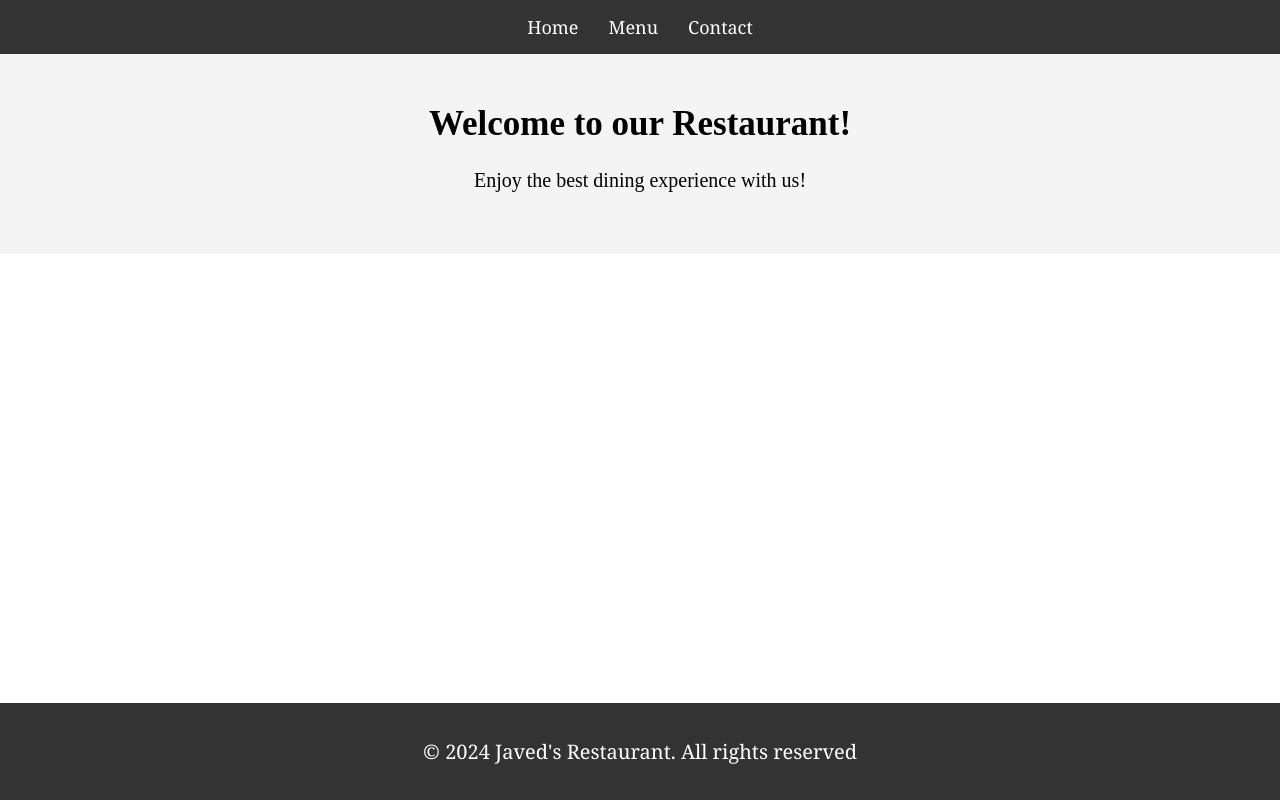
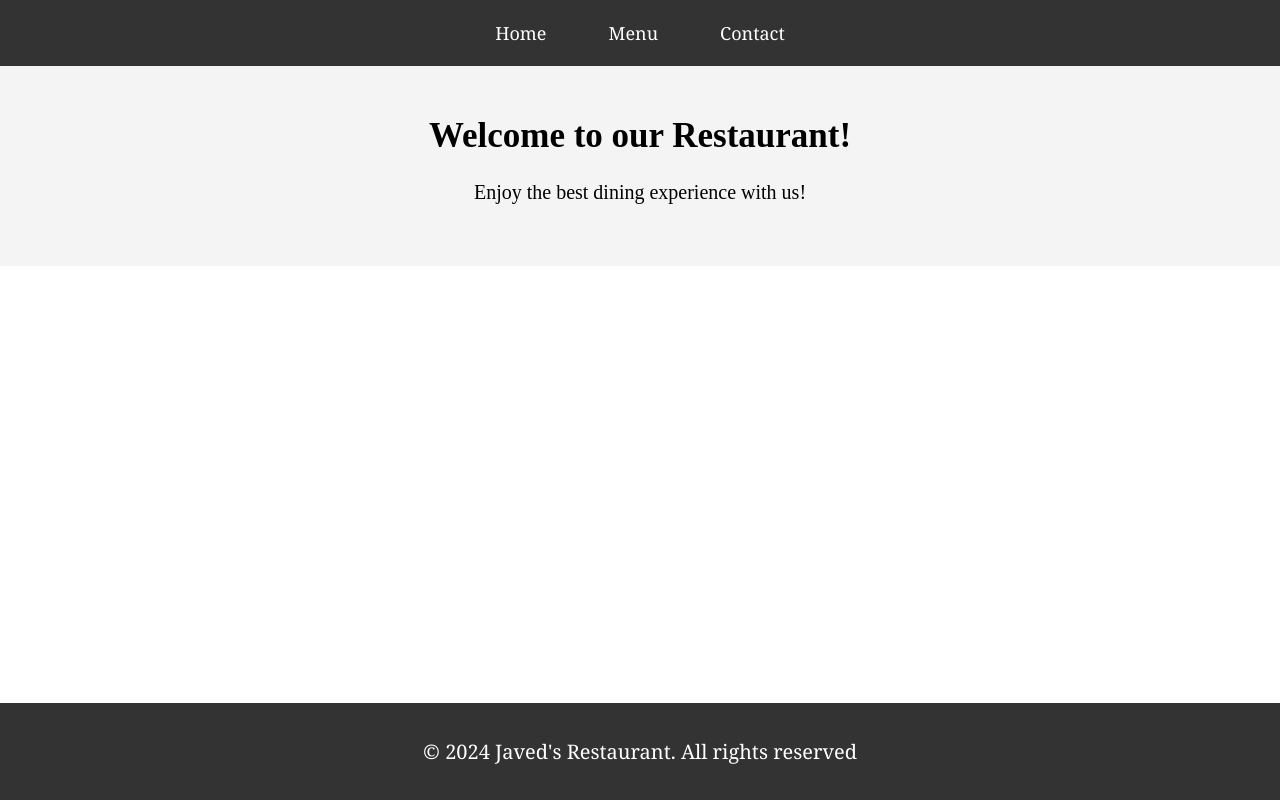
Before and after one commit to SyedMaazz/web-technology-task-5, a plain HTML site: page index.html in a window 1280 px wide. Drawn offline with Linux system fonts and the light colour scheme.

```diff
--- a/style.css
+++ b/style.css
@@ -13,7 +13,6 @@
     display: flex;
     flex-direction: column;
 }
-
 nav {
     background-color: #333;
     padding: 15px 0;
@@ -26,11 +25,23 @@
     gap: 30px;
 }
 
-nav a {
+nav li a {
+    display: inline-block;
+    padding: 6px 16px;
     color: white;
     text-decoration: none;
     font-size: 18px;
+    border-radius: 4px;
+
+    transition: 0.3s ease;
 }
+
+/* Hover effect */
+nav li a:hover {
+    background-color: #111;
+
+}
+
 
 .hero {
     background-color: #f4f4f4;
```
Also changed, not shown: menu.html (added).
